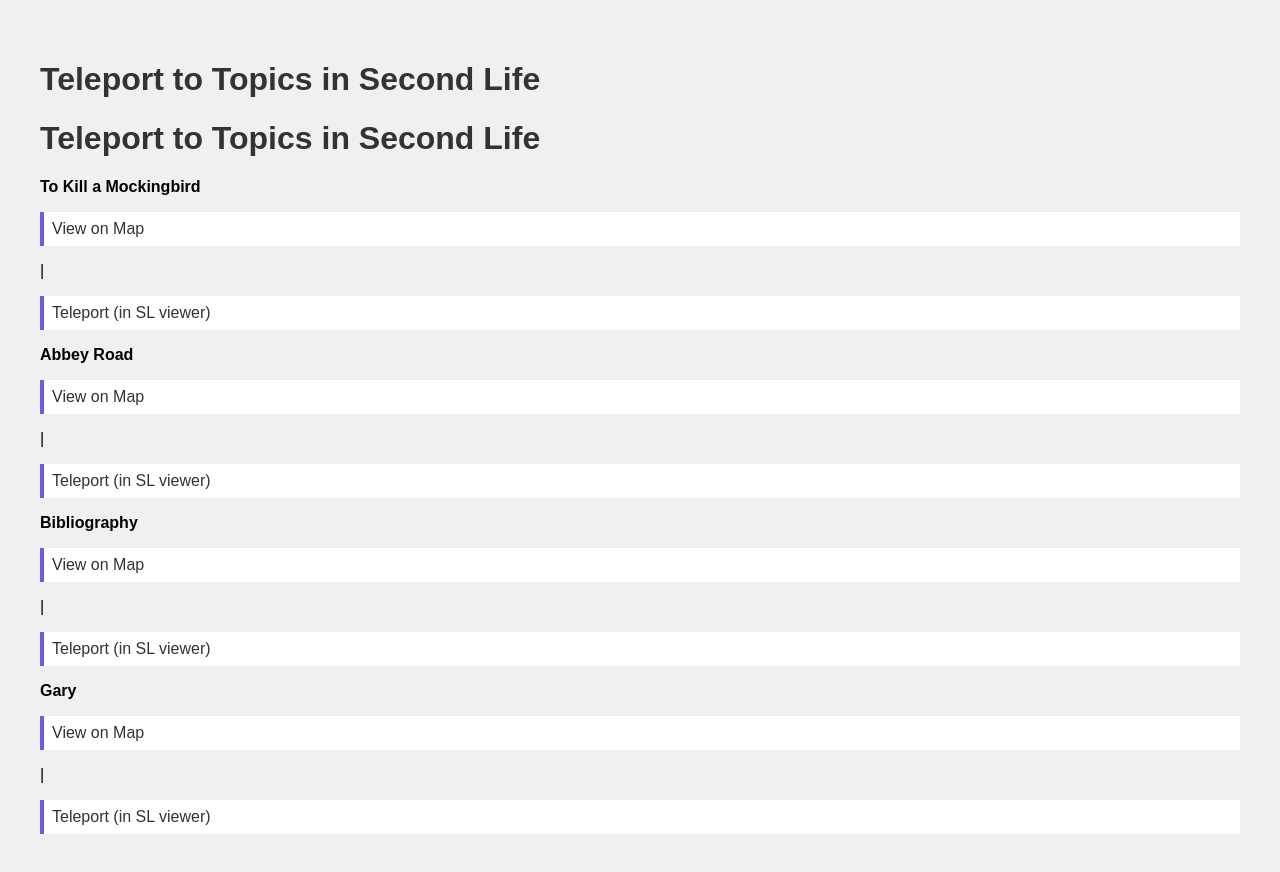
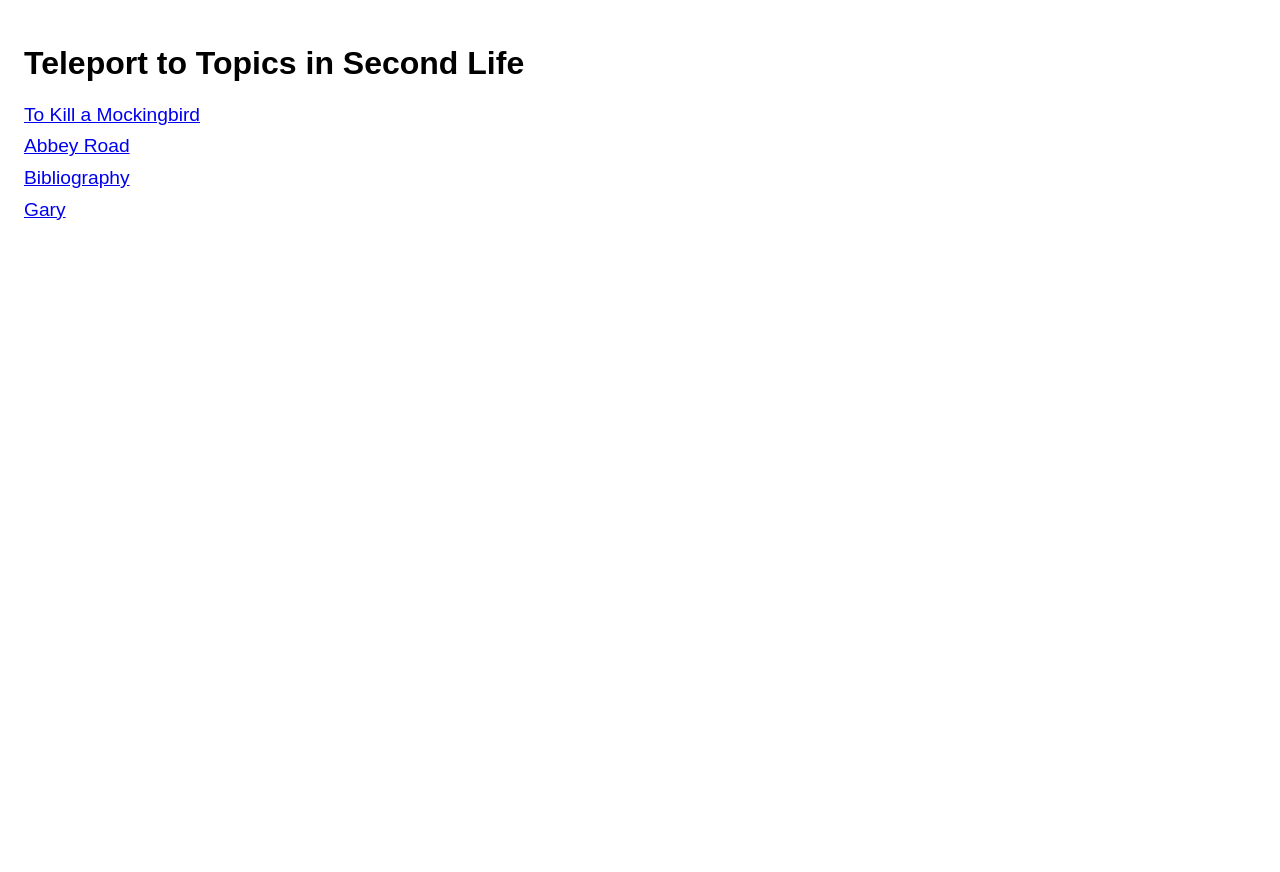
Before and after one commit to wovendan/slurls-page, a plain HTML site: page index.html in a window 1280 px wide. After the commit the page ends 800 px from the top, so only its background shows below. Drawn offline with Linux system fonts and the light colour scheme.

Commit message:
Update index.html

```diff
--- a/index.html
+++ b/index.html
@@ -2,53 +2,56 @@
 <html>
 <head>
   <meta charset="UTF-8">
-  <title>Teleport Links</title>
+  <title>Teleport to Topics in Second Life</title>
   <style>
-    body { font-family: sans-serif; padding: 2em; background: #f0f0f0; }
-    h1 { color: #333; }
-    a {
-      display: block;
-      margin: 1em 0;
-      padding: 0.5em;
-      background: #fff;
-      border-left: 4px solid #6c5ce7;
-      text-decoration: none;
-      color: #2d3436;
-    }
-    a:hover {
-      background: #dfe6e9;
-    }
+    body { font-family: sans-serif; padding: 1em; }
+    a { display: block; margin: 0.5em 0; font-size: 1.2em; }
   </style>
 </head>
 <body>
   <h1>Teleport to Topics in Second Life</h1>
+  <div id="linkArea">Loading links...</div>
 
-<body>
-  <h1>Teleport to Topics in Second Life</h1>
+  <script>
+    const isSL = navigator.userAgent.includes("SecondLife");
 
-  <p>
-    <strong>To Kill a Mockingbird</strong><br>
-    <a href="http://maps.secondlife.com/secondlife/The%20Northern%20Forests/54/78/31" target="_blank">View on Map</a> |
-    <a href="secondlife:///app/teleport/The Northern Forests/54/78/31">Teleport (in SL viewer)</a>
-  </p>
+    const locations = [
+      {
+        name: "To Kill a Mockingbird",
+        sim: "The Northern Forests",
+        x: 54, y: 78, z: 31
+      },
+      {
+        name: "Abbey Road",
+        sim: "The Northern Forests",
+        x: 54, y: 79, z: 31
+      },
+      {
+        name: "Bibliography",
+        sim: "The Northern Forests",
+        x: 54, y: 80, z: 31
+      },
+      {
+        name: "Gary",
+        sim: "The Northern Forests",
+        x: 54, y: 81, z: 31
+      }
+    ];
 
-  <p>
-    <strong>Abbey Road</strong><br>
-    <a href="http://maps.secondlife.com/secondlife/The%20Northern%20Forests/54/79/31" target="_blank">View on Map</a> |
-    <a href="secondlife:///app/teleport/The Northern Forests/54/79/31">Teleport (in SL viewer)</a>
-  </p>
+    const linkArea = document.getElementById("linkArea");
+    linkArea.innerHTML = ""; // clear "loading"
 
-  <p>
-    <strong>Bibliography</strong><br>
-    <a href="http://maps.secondlife.com/secondlife/The%20Northern%20Forests/54/80/31" target="_blank">View on Map</a> |
-    <a href="secondlife:///app/teleport/The Northern Forests/54/80/31">Teleport (in SL viewer)</a>
-  </p>
+    locations.forEach(loc => {
+      const webSLURL = `http://maps.secondlife.com/secondlife/${encodeURIComponent(loc.sim)}/${loc.x}/${loc.y}/${loc.z}`;
+      const inworldSLURL = `secondlife:///app/teleport/${loc.sim}/${loc.x}/${loc.y}/${loc.z}`;
 
-  <p>
-    <strong>Gary</strong><br>
-    <a href="http://maps.secondlife.com/secondlife/The%20Northern%20Forests/54/81/31" target="_blank">View on Map</a> |
-    <a href="secondlife:///app/teleport/The Northern Forests/54/81/31">Teleport (in SL viewer)</a>
-  </p>
-</body>
+      const a = document.createElement("a");
+      a.href = isSL ? inworldSLURL : webSLURL;
+      a.target = isSL ? "_self" : "_blank";
+      a.textContent = loc.name;
+
+      linkArea.appendChild(a);
+    });
+  </script>
 </body>
 </html>
```
